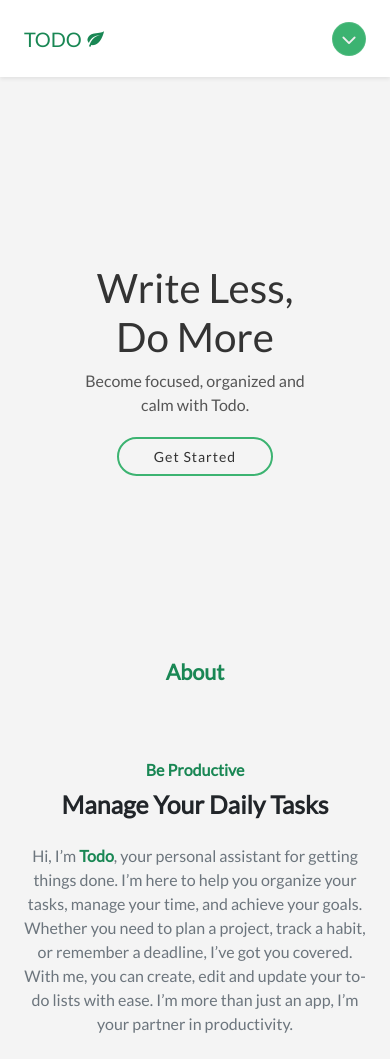
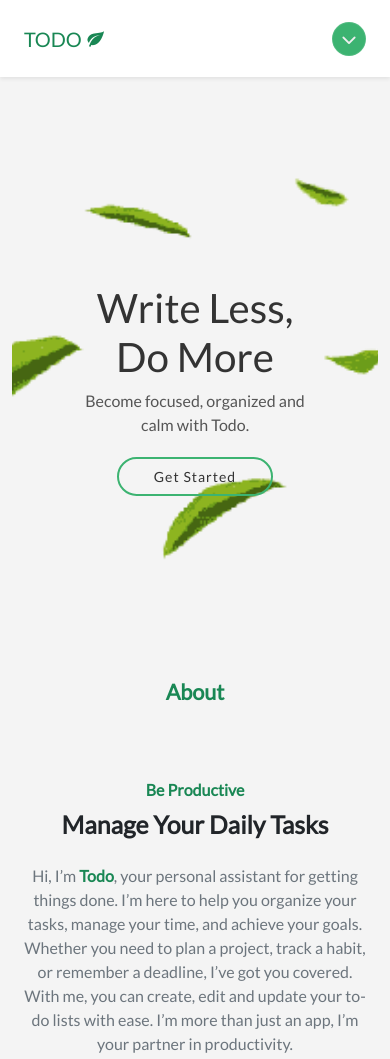
Before and after one commit to fyyqq/to-do, a plain HTML site: page index.html in a window 390 px wide. Shown: the top 1059 px of the page. Drawn offline with nearby package versions, Linux system fonts and the light colour scheme; grey boxes are pictures that could not be loaded.

Commit message:
add image for header

```diff
--- a/index.html
+++ b/index.html
@@ -191,7 +191,7 @@
                             <label for="floatingTextarea2">Review</label>
                         </div>
                         <div class="w-100">
-                            <button class="btn btn-success w-100 rounded-pill">Submit</button>
+                            <button class="btn btn-success w-100 rounded-pill shadow-none">Submit</button>
                         </div>
                     </div>
                 </div>
--- a/styles.css
+++ b/styles.css
@@ -197,7 +197,11 @@ body.mode-color .navbar .container-md .navbar-collapse {
 }
 
 .header {
-    padding-top: 80px;
+    padding-top: 100px;
+    background-image: url('./leaf.png');
+    background-position-y: 25px;
+    background-repeat: no-repeat;
+    background-size: cover;
 }
 
 .header-container {
@@ -605,6 +609,9 @@ body.mode-color #project_section #main #lists #complete_container #complete_list
     #project_section #main #lists #list_container .mdi-format-list-checks {
         font-size: 40px;
     }
+    .header {
+        background-position: center 25px;
+    }
 }
 
 @media screen and (max-width: 768px) {
@@ -658,6 +665,11 @@ body.mode-color #project_section #main #lists #complete_container #complete_list
     }
     #feature {
         margin-top: 100px;
+    }
+    .header {
+        background-position: -150px 25px;
+        padding-left: 0px;
+        padding-right: 0px;
     }
 }
 
```
Also changed, not shown: leaf.png (added).
